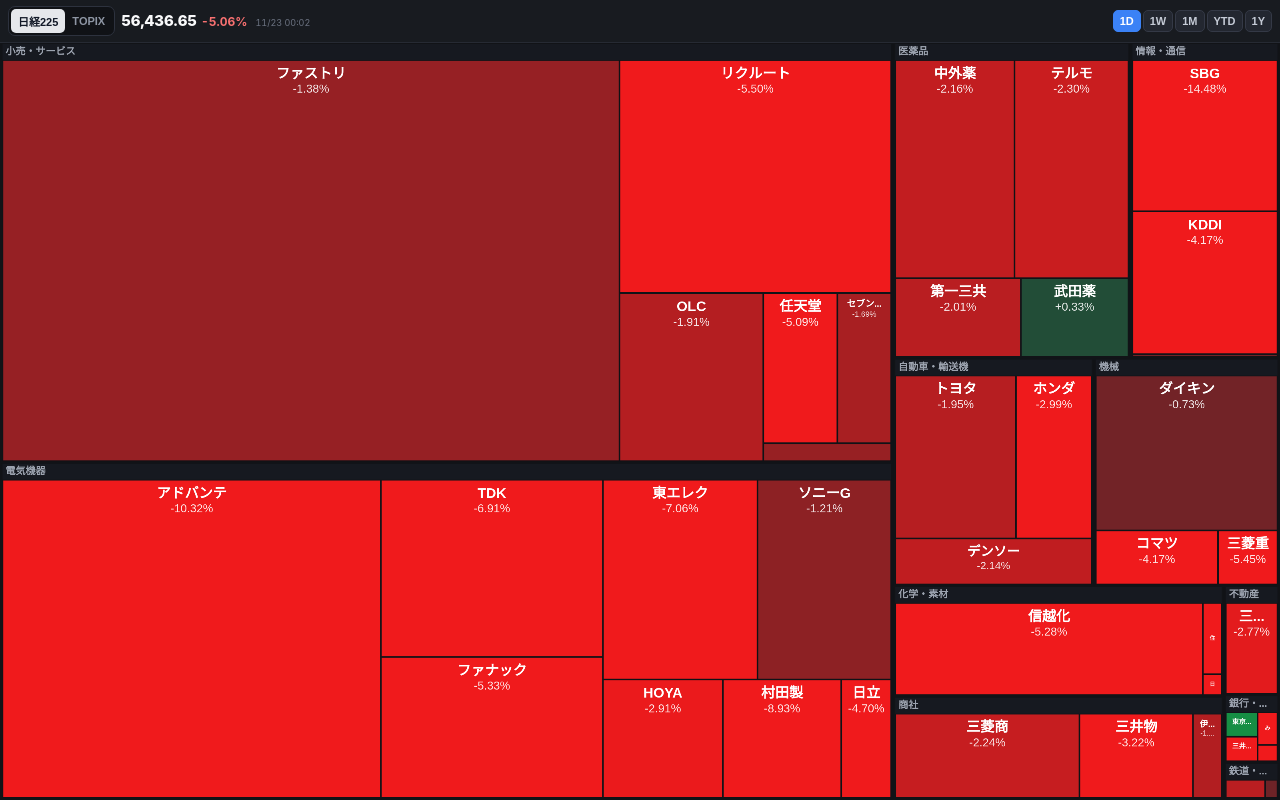
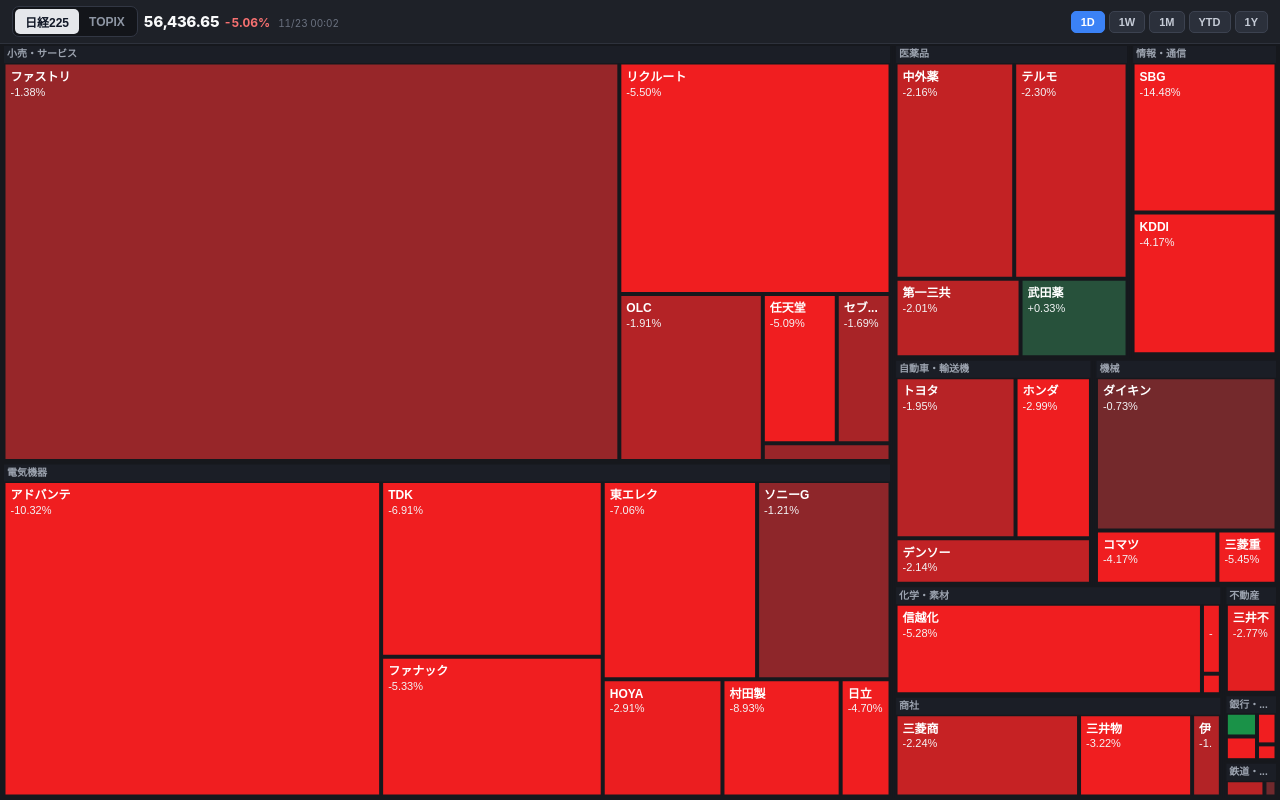
Before and after one commit to sugicco2/nikkei-heatmap, a plain HTML site: page index.html in a window 1280 px wide. Drawn offline with nearby package versions, Linux system fonts and the light colour scheme; animation ran at ten frames a second.

Commit message:
Update index.html

```diff
--- a/index.html
+++ b/index.html
@@ -9,27 +9,121 @@
   <script src="https://cdn.jsdelivr.net/npm/echarts@5.5.0/dist/echarts.min.js"></script>
   <style>
     * { box-sizing: border-box; margin: 0; padding: 0; -webkit-tap-highlight-color: transparent; }
-    html, body { position: fixed; inset: 0; width: 100%; height: 100%; overflow: hidden; background: #111317; color: #fff; font-family: -apple-system, BlinkMacSystemFont, "Hiragino Sans", "Yu Gothic", sans-serif; }
-    body { display: flex; flex-direction: column; padding: env(safe-area-inset-top) env(safe-area-inset-right) env(safe-area-inset-bottom) env(safe-area-inset-left); }
-    header { display: flex; justify-content: space-between; align-items: center; padding: 6px 8px; background: #181b20; border-bottom: 1px solid #262a33; gap: 6px; flex-shrink: 0; z-index: 10; }
-    .left-area { display: flex; align-items: center; gap: 6px; min-width: 0; }
-    .index-switch { display: flex; background: #101216; padding: 2px; border-radius: 7px; border: 1px solid #2d323e; flex-shrink: 0; }
-    .index-switch button { background: transparent; border: none; color: #8e96a4; padding: 4px 7px; font-size: 11px; font-weight: 700; border-radius: 5px; cursor: pointer; }
-    .index-switch button.active { background: #e5e7eb; color: #111827; }
-    .index-quote { display: flex; flex-direction: column; line-height: 1.15; font-variant-numeric: tabular-nums; }
-    .quote-top { display: flex; align-items: baseline; gap: 4px; }
-    #index-val { font-size: 13px; font-weight: 800; color: #f9fafb; }
-    #index-chg { font-size: 11px; font-weight: 700; }
-    #updated { font-size: 9px; color: #6b7280; }
-    .controls { display: flex; gap: 2px; flex-shrink: 0; }
-    .controls button { background: #232730; color: #c5cbd6; border: 1px solid #343946; padding: 4px 6px; border-radius: 5px; font-size: 11px; font-weight: 600; cursor: pointer; }
-    .controls button.active { background: #3b82f6; color: #fff; border-color: #3b82f6; }
-    #chart-wrap { flex: 1; min-height: 0; width: 100%; position: relative; overflow: hidden; touch-action: none; }
-    #chart { width: 100%; height: 100%; transform-origin: 0 0; will-change: transform; }
+    html, body {
+      position: fixed;
+      inset: 0;
+      width: 100%;
+      height: 100%;
+      overflow: hidden;
+      background-color: #16181d;
+      color: #ffffff;
+      font-family: -apple-system, BlinkMacSystemFont, "Hiragino Sans", "Yu Gothic", sans-serif;
+    }
+    body {
+      display: flex;
+      flex-direction: column;
+      padding-top: env(safe-area-inset-top);
+      padding-bottom: env(safe-area-inset-bottom);
+      padding-left: env(safe-area-inset-left);
+      padding-right: env(safe-area-inset-right);
+    }
+    header {
+      display: flex;
+      justify-content: space-between;
+      align-items: center;
+      padding: 6px 8px;
+      background-color: #1e2128;
+      border-bottom: 1px solid #2e323c;
+      gap: 6px;
+      flex-shrink: 0;
+    }
+    .left-area {
+      display: flex;
+      align-items: center;
+      gap: 6px;
+      min-width: 0;
+    }
+    .index-switch {
+      display: flex;
+      background: #13151a;
+      padding: 2px;
+      border-radius: 7px;
+      border: 1px solid #323744;
+      flex-shrink: 0;
+    }
+    .index-switch button {
+      background: transparent;
+      border: none;
+      color: #8e96a4;
+      padding: 4px 7px;
+      font-size: 11px;
+      font-weight: 700;
+      border-radius: 5px;
+      cursor: pointer;
+    }
+    .index-switch button.active {
+      background: #e5e7eb;
+      color: #111827;
+    }
+    .index-quote {
+      display: flex;
+      flex-direction: column;
+      line-height: 1.15;
+      font-variant-numeric: tabular-nums;
+      min-width: 0;
+    }
+    .quote-top {
+      display: flex;
+      align-items: baseline;
+      gap: 4px;
+    }
+    #index-val {
+      font-size: 13px;
+      font-weight: 800;
+      color: #f9fafb;
+    }
+    #index-chg {
+      font-size: 11px;
+      font-weight: 700;
+    }
+    #updated {
+      font-size: 9px;
+      color: #6b7280;
+    }
+    .controls {
+      display: flex;
+      gap: 2px;
+      flex-shrink: 0;
+    }
+    .controls button {
+      background: #2b303b;
+      color: #c5cbd6;
+      border: 1px solid #3c4250;
+      padding: 4px 6px;
+      border-radius: 5px;
+      font-size: 11px;
+      font-weight: 600;
+      cursor: pointer;
+    }
+    .controls button.active {
+      background: #3b82f6;
+      color: #ffffff;
+      border-color: #3b82f6;
+    }
+    #chart {
+      flex: 1;
+      min-height: 0;
+      width: 100%;
+    }
     @media (min-width: 600px) {
+      header { padding: 6px 12px; }
+      .index-switch button { padding: 4px 10px; font-size: 12px; }
       .index-quote { flex-direction: row; align-items: baseline; gap: 8px; }
       #index-val { font-size: 15px; }
       #index-chg { font-size: 12px; }
+      #updated { font-size: 10px; }
+      .controls { gap: 4px; }
+      .controls button { padding: 4px 9px; font-size: 11px; }
     }
   </style>
 </head>
@@ -41,7 +135,10 @@
         <button data-index="topix">TOPIX</button>
       </div>
       <div class="index-quote">
-        <div class="quote-top"><span id="index-val">--</span><span id="index-chg"></span></div>
+        <div class="quote-top">
+          <span id="index-val">--</span>
+          <span id="index-chg"></span>
+        </div>
         <span id="updated">読込中...</span>
       </div>
     </div>
@@ -53,284 +150,201 @@
       <button data-period="1Y">1Y</button>
     </div>
   </header>
-  <div id="chart-wrap"><div id="chart"></div></div>
+
+  <div id="chart"></div>
+
   <script>
-    const wrap = document.getElementById('chart-wrap');
     const chartDom = document.getElementById('chart');
-    const dpr = Math.min(Math.max(window.devicePixelRatio || 2, 2.5), 4);
-    const myChart = echarts.init(chartDom, null, { devicePixelRatio: dpr });
+    const myChart = echarts.init(chartDom);
+    let rawData = null;
+    let currentIndex = 'nikkei225';
+    let currentPeriod = '1D';
 
-    let rawData = null, currentIndex = 'nikkei225', currentPeriod = '1D';
-    let scale = 1, tx = 0, ty = 0, tileSizes = {}, zoomTimer = null;
     const scaleMaxMap = { '1D': 3, '1W': 6, '1M': 10, 'YTD': 25, '1Y': 30 };
 
-    function scheduleLabelRefresh() {
-      clearTimeout(zoomTimer);
-      zoomTimer = setTimeout(() => renderChart(false), 50);
+    function getFinvizColor(val, maxRange) {
+      if (!val || isNaN(val)) return '#2d3139';
+      const ratio = Math.min(Math.abs(val) / maxRange, 1);
+      if (val > 0) {
+        const r = Math.round(42 - ratio * 24);
+        const g = Math.round(68 + ratio * 115);
+        const b = Math.round(56 + ratio * 24);
+        return `rgb(${r},${g},${b})`;
+      } else {
+        const r = Math.round(76 + ratio * 164);
+        const g = Math.round(44 - ratio * 14);
+        const b = Math.round(48 - ratio * 16);
+        return `rgb(${r},${g},${b})`;
+      }
     }
 
-    function applyTransform(refreshLabels = false) {
-      const W = wrap.clientWidth, H = wrap.clientHeight;
-      scale = Math.max(1, Math.min(6, scale));
-      if (scale <= 1.005) { scale = 1; tx = 0; ty = 0; }
-      else {
-        tx = Math.min(0, Math.max(W * (1 - scale), tx));
-        ty = Math.min(0, Math.max(H * (1 - scale), ty));
+    function updateIndexHeader() {
+      const valEl = document.getElementById('index-val');
+      const chgEl = document.getElementById('index-chg');
+      if (!rawData || !rawData.index_summary || !rawData.index_summary[currentIndex]) {
+        valEl.textContent = '';
+        chgEl.textContent = '';
+        return;
       }
-      chartDom.style.transform = `translate3d(${tx}px, ${ty}px, 0) scale(${scale})`;
-      if (refreshLabels) scheduleLabelRefresh();
+      const info = rawData.index_summary[currentIndex];
+      const pct = Number(info[currentPeriod] || 0);
+      const sign = pct > 0 ? '+' : '';
+      valEl.textContent = Number(info.value).toLocaleString('ja-JP', { minimumFractionDigits: 2, maximumFractionDigits: 2 });
+      chgEl.textContent = `${sign}${pct.toFixed(2)}%`;
+      chgEl.style.color = pct > 0 ? '#4ade80' : (pct < 0 ? '#f87171' : '#9ca3af');
     }
 
-    function zoomAt(newScale, clientX, clientY, refreshLabels = false) {
-      const rect = wrap.getBoundingClientRect();
-      const px = clientX - rect.left, py = clientY - rect.top;
-      const clamped = Math.max(1, Math.min(6, newScale));
-      const ratio = clamped / scale;
-      tx = px - (px - tx) * ratio;
-      ty = py - (py - ty) * ratio;
-      scale = clamped;
-      applyTransform(refreshLabels);
-    }
+    function renderChart(resetZoom = false) {
+      if (!rawData) return;
+      updateIndexHeader();
 
-    function resetTransform() { scale = 1; tx = 0; ty = 0; applyTransform(false); }
+      const sectorList = rawData.indices ? rawData.indices[currentIndex] : rawData.sectors;
+      if (!Array.isArray(sectorList)) return;
 
-    let tMode = null, startX = 0, startY = 0, startTx = 0, startTy = 0, startDist = 0, startScale = 1, moved = false, lastTap = 0;
-    wrap.addEventListener('touchstart', e => {
-      if (e.touches.length === 1) {
-        tMode = 'pan'; moved = false;
-        startX = e.touches[0].clientX; startY = e.touches[0].clientY; startTx = tx; startTy = ty;
-      } else if (e.touches.length === 2) {
-        tMode = 'pinch'; moved = true;
-        startDist = Math.hypot(e.touches[1].clientX - e.touches[0].clientX, e.touches[1].clientY - e.touches[0].clientY);
-        startScale = scale;
-      }
-    }, { passive: true });
+      const isMobile = window.innerWidth < 600;
+      const maxRange = scaleMaxMap[currentPeriod] || 3;
 
-    wrap.addEventListener('touchmove', e => {
-      if (tMode === 'pinch' && e.touches.length === 2) {
-        e.preventDefault();
-        const dist = Math.hypot(e.touches[1].clientX - e.touches[0].clientX, e.touches[1].clientY - e.touches[0].clientY);
-        zoomAt(startScale * (dist / startDist), (e.touches[0].clientX + e.touches[1].clientX) / 2, (e.touches[0].clientY + e.touches[1].clientY) / 2, false);
-      } else if (tMode === 'pan' && e.touches.length === 1 && scale > 1) {
-        const dx = e.touches[0].clientX - startX, dy = e.touches[0].clientY - startY;
-        if (Math.hypot(dx, dy) > 4) moved = true;
-        if (moved) { e.preventDefault(); tx = startTx + dx; ty = startTy + dy; applyTransform(false); }
-      }
-    }, { passive: false });
-
-    wrap.addEventListener('touchend', e => {
-      if (tMode === 'pinch') scheduleLabelRefresh();
-      if (!moved && e.changedTouches.length === 1) {
-        const now = Date.now();
-        if (now - lastTap < 300) {
-          if (scale > 1) { resetTransform(); scheduleLabelRefresh(); }
-          else zoomAt(2.8, e.changedTouches[0].clientX, e.changedTouches[0].clientY, true);
-          lastTap = 0;
-        } else { lastTap = now; }
-      }
-      if (e.touches.length === 0) tMode = null;
-    });
-
-    let mDrag = false;
-    wrap.addEventListener('wheel', e => {
-      e.preventDefault();
-      zoomAt(scale * (e.deltaY < 0 ? 1.15 : 0.87), e.clientX, e.clientY, true);
-    }, { passive: false });
-    wrap.addEventListener('mousedown', e => { if (scale > 1) { mDrag = true; startX = e.clientX; startY = e.clientY; startTx = tx; startTy = ty; } });
-    window.addEventListener('mousemove', e => { if (mDrag) { tx = startTx + (e.clientX - startX); ty = startTy + (e.clientY - startY); applyTransform(false); } });
-    window.addEventListener('mouseup', () => { mDrag = false; });
-    wrap.addEventListener('dblclick', e => {
-      if (scale > 1) { resetTransform(); scheduleLabelRefresh(); }
-      else zoomAt(2.8, e.clientX, e.clientY, true);
-    });
-
-    function getColor(val, maxRange) {
-      if (!val || isNaN(val)) return '#262a32';
-      const r = Math.min(Math.abs(val) / maxRange, 1);
-      return val > 0 ? `rgb(${Math.round(36 - r * 20)},${Math.round(64 + r * 116)},${Math.round(52 + r * 24)})`
-                     : `rgb(${Math.round(74 + r * 166)},${Math.round(38 - r * 12)},${Math.round(42 - r * 14)})`;
-    }
-
-    function textUnits(str) {
-      let u = 0;
-      for (let i = 0; i < str.length; i++) u += str.charCodeAt(i) > 255 ? 1.0 : 0.58;
-      return Math.max(u, 1.4);
-    }
-
-    function fitText(str, maxW, maxFs, minFs) {
-      let out = '';
-      let used = 0;
-      for (let i = 0; i < str.length; i++) {
-        const w = str.charCodeAt(i) > 255 ? 1.0 : 0.58;
-        if ((used + w) * minFs > maxW && out.length > 0) break;
-        out += str[i];
-        used += w;
-      }
-      const fs = Math.max(minFs, Math.min(maxFs, maxW / Math.max(used, 1)));
-      return { text: out, fs };
-    }
-
-    function buildDynamicLabel(name, pct, code, isMobile) {
-      const sz = tileSizes[code];
-      if (!sz) return { show: false };
-
-      const availW = sz.w * scale - 3;
-      const availH = sz.h * scale - 2;
-      if (availW < 11 || availH < 8) return { show: false };
-
-      // 最大フォントをヘッダーの「日経225」「TOPIX」タブ（11〜12px）基準に統一
-      const maxNameFs = isMobile ? 12 : 14;
-      const maxPctFs = isMobile ? 10 : 11.5;
-      const minNameFs = 5.2;
-      const minPctFs = 4.8;
-      const units = textUnits(name);
-
-      // 小セル・横長セルは1行中央表示（企業名を最優先）
-      if (availH < 20 || availW < 22) {
-        const lineCap = Math.min(maxNameFs, availH * 0.65);
-        const fitted = fitText(name, availW, lineCap, minNameFs);
-        return {
-          show: true,
-          position: 'inside',
-          align: 'center',
-          verticalAlign: 'middle',
-          formatter: fitted.text,
-          fontSize: +(fitted.fs / scale).toFixed(2),
-          fontWeight: '700',
-          color: '#ffffff'
-        };
-      }
-
-      // 中〜大セルは2行中央表示（最大でも12〜14pxで上品に統一）
-      const rawMaxN = Math.min(maxNameFs, availH * 0.30, availW / (Math.min(units, 5.2) + 0.1));
-      const fittedN = fitText(name, availW, Math.max(minNameFs, rawMaxN), minNameFs);
-      const visN = fittedN.fs;
-
-      const sign = pct > 0 ? '+' : '';
-      const pctStr = `${sign}${pct.toFixed(2)}%`;
-      const pctUnits = textUnits(pctStr);
-      const visP = Math.max(minPctFs, Math.min(maxPctFs, visN * 0.84, availH * 0.24, availW / (pctUnits + 0.15)));
-
-      return {
-        show: true,
-        position: 'inside',
-        align: 'center',
-        verticalAlign: 'middle',
-        formatter: `{n|${fittedN.text}}\n{p|${pctStr}}`,
-        rich: {
-          n: {
-            fontSize: +(visN / scale).toFixed(2),
-            fontWeight: '700',
-            color: '#ffffff',
-            lineHeight: +((visN * 1.2) / scale).toFixed(2)
-          },
-          p: {
-            fontSize: +(visP / scale).toFixed(2),
-            fontWeight: '500',
-            color: 'rgba(255,255,255,0.88)',
-            lineHeight: +((visP * 1.2) / scale).toFixed(2)
-          }
-        }
-      };
-    }
-
-    function captureTileSizes() {
-      tileSizes = {};
-      try {
-        const sm = myChart.getModel().getSeriesByIndex(0);
-        const vr = sm && sm.getViewRoot();
-        const data = sm && sm.getData();
-        if (vr && data) {
-          vr.eachNode(node => {
-            const raw = data.getRawDataItem(node.dataIndex);
-            const lay = node.getLayout();
-            if (raw && Array.isArray(raw.value) && lay && lay.width > 0 && lay.height > 0) {
-              tileSizes[raw.value[3]] = { w: lay.width, h: lay.height };
+      const treeData = sectorList.map(sec => ({
+        name: sec.name,
+        children: sec.children.map(item => {
+          const pct = Number(item[currentPeriod] || 0);
+          return {
+            name: item.name,
+            value: [Number(item.weight || 0.1), pct, Number(item.price || 0), item.code],
+            itemStyle: {
+              color: getFinvizColor(pct, maxRange),
+              borderColor: '#16181d',
+              borderWidth: isMobile ? 1 : 1.5
             }
-          });
-        }
-      } catch (e) {}
-    }
-
-    function renderChart(recalcLayout = true) {
-      if (!rawData) return;
-      const info = rawData.index_summary && rawData.index_summary[currentIndex];
-      const valEl = document.getElementById('index-val'), chgEl = document.getElementById('index-chg');
-      if (info) {
-        const p = Number(info[currentPeriod] || 0);
-        valEl.textContent = Number(info.value).toLocaleString('ja-JP', { minimumFractionDigits: 2, maximumFractionDigits: 2 });
-        chgEl.textContent = `${p > 0 ? '+' : ''}${p.toFixed(2)}%`;
-        chgEl.style.color = p > 0 ? '#4ade80' : (p < 0 ? '#f87171' : '#9ca3af');
-      }
-      const list = rawData.indices ? rawData.indices[currentIndex] : rawData.sectors;
-      if (!Array.isArray(list)) return;
-      const isMobile = window.innerWidth < 600, maxR = scaleMaxMap[currentPeriod] || 3;
-
-      const treeData = list.map(sec => ({
-        name: sec.name,
-        children: sec.children.map(it => {
-          const pct = Number(it[currentPeriod] || 0);
-          return {
-            name: it.name,
-            value: [Number(it.weight || 0.1), pct, Number(it.price || 0), it.code],
-            label: buildDynamicLabel(it.name, pct, it.code, isMobile),
-            itemStyle: { color: getColor(pct, maxR), borderColor: '#111317', borderWidth: 0.8 }
           };
         })
       }));
 
+      const indexLabel = currentIndex === 'nikkei225' ? '日経225内比率' : 'TOPIX100内比率';
+
       myChart.setOption({
-        animation: false,
         tooltip: {
-          appendToBody: true, confine: true,
-          backgroundColor: 'rgba(17,19,23,0.96)', borderColor: '#4b5563', textStyle: { color: '#fff', fontSize: 12 },
-          formatter: i => {
-            const d = i.data;
-            if (!d || !Array.isArray(d.value)) return i.name;
-            const [w, pct, pr, code] = d.value;
-            return `<div style="font-weight:bold">${d.name} (${code})</div><div>現在値: <b>${pr.toLocaleString()}円</b></div><div>構成比: <b>${w.toFixed(2)}%</b></div><div>騰落率: <b style="color:${pct > 0 ? '#4ade80' : '#f87171'}">${pct > 0 ? '+' : ''}${pct.toFixed(2)}%</b></div>`;
+          confine: true,
+          backgroundColor: 'rgba(22, 24, 29, 0.95)',
+          borderColor: '#4b5563',
+          textStyle: { color: '#fff', fontSize: 12 },
+          formatter: function (info) {
+            const d = info.data;
+            if (!d || !Array.isArray(d.value)) return info.name;
+            const [weight, pct, price, code] = d.value;
+            const sign = pct > 0 ? '+' : '';
+            const color = pct > 0 ? '#4ade80' : (pct < 0 ? '#f87171' : '#ccc');
+            return `
+              <div style="font-weight:bold;font-size:13px;">${d.name} (${code})</div>
+              <div>現在値: <b>${price.toLocaleString()}円</b></div>
+              <div>${indexLabel}: <b>${weight.toFixed(2)}%</b></div>
+              <div>騰落率 (${currentPeriod}): <b style="color:${color};font-size:14px;">${sign}${pct.toFixed(2)}%</b></div>
+            `;
           }
         },
         series: [{
-          type: 'treemap', left: 0, right: 0, top: 0, bottom: 0, roam: false, nodeClick: false, breadcrumb: { show: false },
+          type: 'treemap',
+          left: 0,
+          right: 0,
+          top: 0,
+          bottom: 0,
+          roam: true,
+          nodeClick: false,
+          breadcrumb: { show: false },
+          label: {
+            show: true,
+            position: 'inside',
+            overflow: 'truncate',
+            formatter: function (params) {
+              const d = params.data;
+              if (!d || !Array.isArray(d.value) || typeof d.value[1] !== 'number') return '';
+              const pct = d.value[1];
+              const sign = pct > 0 ? '+' : '';
+              return `{name|${d.name}}\n{pct|${sign}${pct.toFixed(2)}%}`;
+            },
+            rich: {
+              name: {
+                fontSize: isMobile ? 10 : 12,
+                fontWeight: 'bold',
+                color: '#fff',
+                lineHeight: isMobile ? 13 : 16
+              },
+              pct: {
+                fontSize: isMobile ? 9 : 11,
+                color: '#f3f4f6',
+                lineHeight: isMobile ? 11 : 14
+              }
+            }
+          },
           levels: [
-            { itemStyle: { borderColor: '#111317', borderWidth: 1, gapWidth: 1 } },
-            { itemStyle: { borderColor: '#111317', borderWidth: 1.5, gapWidth: 0 },
-              upperLabel: { show: true, height: isMobile ? 14 : 16, color: '#9ca3af', backgroundColor: '#161920', fontSize: isMobile ? 8.5 : 10, fontWeight: 'bold', padding: [0, 3], overflow: 'truncate', formatter: '{b}' } },
-            { itemStyle: { borderColor: '#111317', borderWidth: 0.8, gapWidth: 0 }, upperLabel: { show: false } }
+            {
+              itemStyle: { borderColor: '#16181d', borderWidth: isMobile ? 1.5 : 2, gapWidth: isMobile ? 1 : 2 }
+            },
+            {
+              itemStyle: { borderColor: '#16181d', borderWidth: isMobile ? 1.5 : 2, gapWidth: 1 },
+              upperLabel: {
+                show: true,
+                height: isMobile ? 15 : 17,
+                color: '#9ca3af',
+                backgroundColor: '#1b1e26',
+                fontSize: isMobile ? 9 : 10,
+                fontWeight: 'bold',
+                padding: [0, 3],
+                overflow: 'truncate',
+                formatter: '{b}'
+              }
+            },
+            {
+              itemStyle: { borderColor: '#16181d', borderWidth: 1, gapWidth: 0 },
+              upperLabel: { show: false }
+            }
           ],
           data: treeData
         }]
+      }, resetZoom);
+    }
+
+    function handleResize() {
+      myChart.resize();
+      if (rawData) renderChart(false);
+    }
+
+    fetch('data.json?t=' + Date.now())
+      .then(res => {
+        if (!res.ok) throw new Error('HTTP ' + res.status);
+        return res.json();
+      })
+      .then(data => {
+        rawData = data;
+        document.getElementById('updated').textContent = `${data.updated_at}`;
+        renderChart(true);
+        setTimeout(() => myChart.resize(), 150);
+      })
+      .catch(err => {
+        console.error(err);
+        document.getElementById('updated').textContent = 'データ準備中';
       });
 
-      if (recalcLayout) {
-        captureTileSizes();
-        renderChart(false);
-      }
-    }
-
-    fetch('data.json?t=' + Date.now()).then(r => r.json()).then(d => {
-      rawData = d;
-      document.getElementById('updated').textContent = d.updated_at;
-      renderChart(true);
-    });
-
-    document.getElementById('index-buttons').onclick = e => {
+    document.getElementById('index-buttons').addEventListener('click', (e) => {
       if (e.target.tagName !== 'BUTTON') return;
       document.querySelectorAll('#index-buttons button').forEach(b => b.classList.remove('active'));
       e.target.classList.add('active');
       currentIndex = e.target.dataset.index;
-      resetTransform();
       renderChart(true);
-    };
-    document.getElementById('period-buttons').onclick = e => {
+    });
+
+    document.getElementById('period-buttons').addEventListener('click', (e) => {
       if (e.target.tagName !== 'BUTTON') return;
       document.querySelectorAll('#period-buttons button').forEach(b => b.classList.remove('active'));
       e.target.classList.add('active');
       currentPeriod = e.target.dataset.period;
       renderChart(false);
-    };
-    window.onresize = () => { resetTransform(); myChart.resize(); renderChart(true); };
+    });
+
+    window.addEventListener('resize', handleResize);
+    if (window.visualViewport) {
+      window.visualViewport.addEventListener('resize', handleResize);
+    }
   </script>
 </body>
 </html>
```
